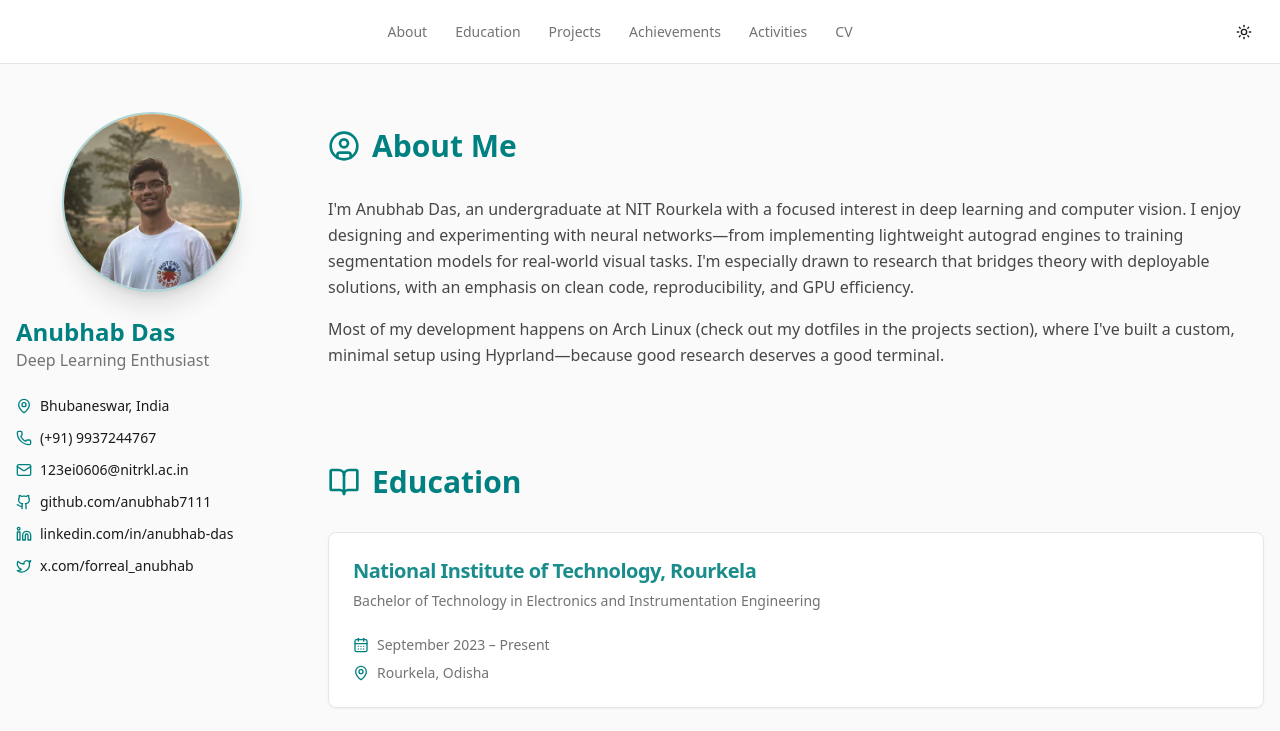
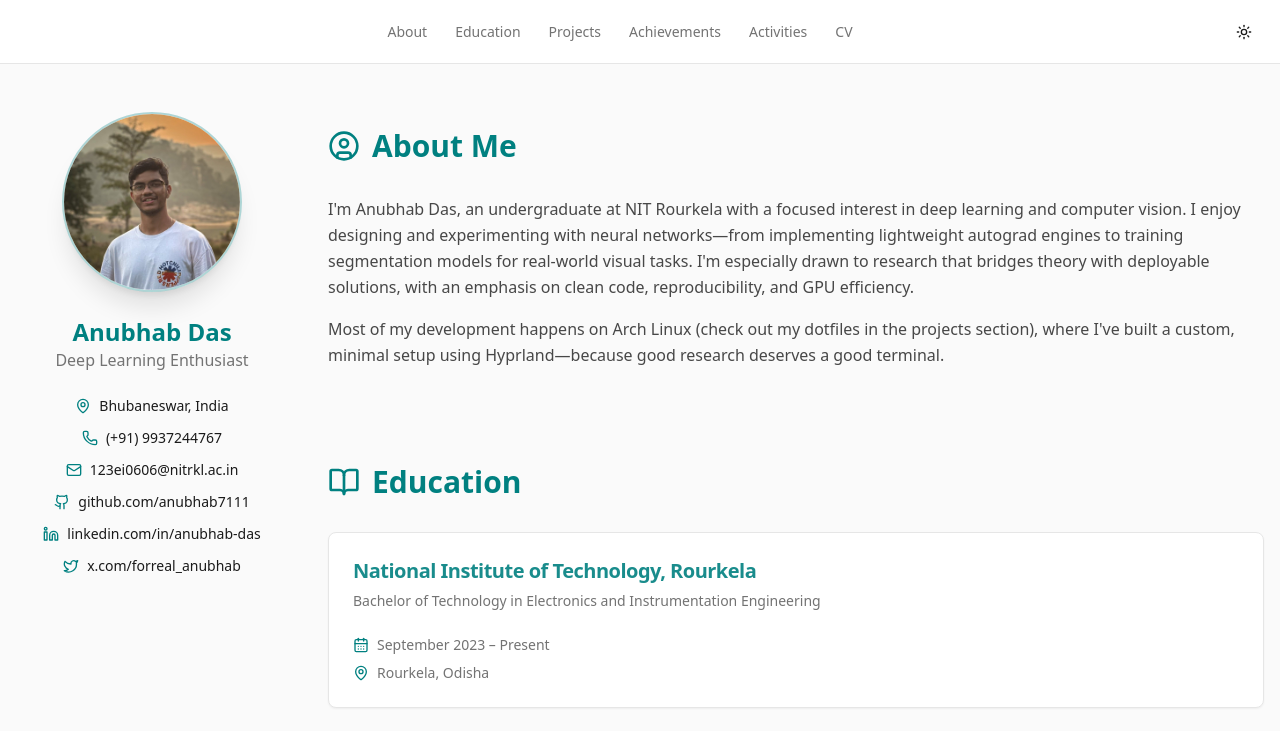
Before and after one commit to anubhab7111/anubhab7111.github.io, a Next.js app: page / in a window 1280 px wide. Shown: the top 731 px of the page. Built offline with nearby package versions, Linux system fonts and the light colour scheme.

Commit message:
align my photo perfectly

```diff
--- a/src/app/page.tsx
+++ b/src/app/page.tsx
@@ -21,12 +21,12 @@ import {
 
 
 const navItems = [
-  { name: 'About', href: '#about', Icon: UserCircle },
-  { name: 'Education', href: '#education', Icon: BookOpen },
-  { name: 'Projects', href: '#projects', Icon: Hammer },
-  { name: 'Achievements', href: '#achievements', Icon: Trophy },
-  { name: 'Activities', href: '#extracurricular', Icon: ActivitySquare },
-  { name: 'CV', href: '#cv', Icon: Download },
+  { name: 'About', href: '#about' },
+  { name: 'Education', href: '#education' },
+  { name: 'Projects', href: '#projects' },
+  { name: 'Achievements', href: '#achievements' },
+  { name: 'Activities', href: '#extracurricular' },
+  { name: 'CV', href: '#cv' },
 ];
 
 
@@ -75,7 +75,7 @@ export default function HomePage() {
                         <SheetTrigger asChild key={item.name}>
                           <Button variant="ghost" size="lg" asChild className="w-full justify-start text-base text-muted-foreground hover:text-primary hover:bg-accent/10 py-3">
                             <Link href={item.href} className="flex items-center">
-                              <item.Icon className="mr-2 h-4 w-4" />
+                              {/* Consider adding icons back if desired, e.g., <item.Icon className="mr-2 h-4 w-4" /> */}
                               {item.name}
                             </Link>
                           </Button>
@@ -130,32 +130,32 @@ export default function HomePage() {
                   priority
                 />
               </div>
-              <div className="w-full flex-grow text-center md:text-left">
+              <div className="w-full flex-grow text-center"> {/* Removed md:text-left */}
                 <h1 className="text-2xl font-bold text-primary">Anubhab Das</h1>
                 <p className="text-md text-muted-foreground mb-6">Deep Learning Enthusiast</p>
 
                 <div className="space-y-3 text-sm">
-                  <div className="flex items-center justify-center md:justify-start">
+                  <div className="flex items-center justify-center"> {/* Removed md:justify-start */}
                     <MapPin className="mr-2 h-4 w-4 text-accent flex-shrink-0" />
                     <span>Bhubaneswar, India</span>
                   </div>
-                  <a href="tel:+919937244767" className="flex items-center justify-center md:justify-start text-foreground hover:text-primary">
+                  <a href="tel:+919937244767" className="flex items-center justify-center text-foreground hover:text-primary"> {/* Removed md:justify-start */}
                     <Phone className="mr-2 h-4 w-4 text-accent flex-shrink-0" />
                     <span>(+91) 9937244767</span>
                   </a>
-                  <a href="mailto:123ei0606@nitrkl.ac.in" className="flex items-center justify-center md:justify-start text-foreground hover:text-primary">
+                  <a href="mailto:123ei0606@nitrkl.ac.in" className="flex items-center justify-center text-foreground hover:text-primary"> {/* Removed md:justify-start */}
                     <Mail className="mr-2 h-4 w-4 text-accent flex-shrink-0" />
                     <span>123ei0606@nitrkl.ac.in</span>
                   </a>
-                  <a href="https://github.com/anubhab7111" target="_blank" rel="noopener noreferrer" className="flex items-center justify-center md:justify-start text-foreground hover:text-primary">
+                  <a href="https://github.com/anubhab7111" target="_blank" rel="noopener noreferrer" className="flex items-center justify-center text-foreground hover:text-primary"> {/* Removed md:justify-start */}
                     <Github className="mr-2 h-4 w-4 text-accent flex-shrink-0" />
                     <span>github.com/anubhab7111</span>
                   </a>
-                  <a href="https://www.linkedin.com/in/anubhab-das-498155287/" target="_blank" rel="noopener noreferrer" className="flex items-center justify-center md:justify-start text-foreground hover:text-primary">
+                  <a href="https://www.linkedin.com/in/anubhab-das-498155287/" target="_blank" rel="noopener noreferrer" className="flex items-center justify-center text-foreground hover:text-primary"> {/* Removed md:justify-start */}
                     <Linkedin className="mr-2 h-4 w-4 text-accent flex-shrink-0" />
                     <span>linkedin.com/in/anubhab-das</span>
                   </a>
-                  <a href="https://x.com/forreal_anubhab" target="_blank" rel="noopener noreferrer" className="flex items-center justify-center md:justify-start text-foreground hover:text-primary">
+                  <a href="https://x.com/forreal_anubhab" target="_blank" rel="noopener noreferrer" className="flex items-center justify-center text-foreground hover:text-primary"> {/* Removed md:justify-start */}
                     <Twitter className="mr-2 h-4 w-4 text-accent flex-shrink-0" />
                     <span>x.com/forreal_anubhab</span>
                   </a>
```
